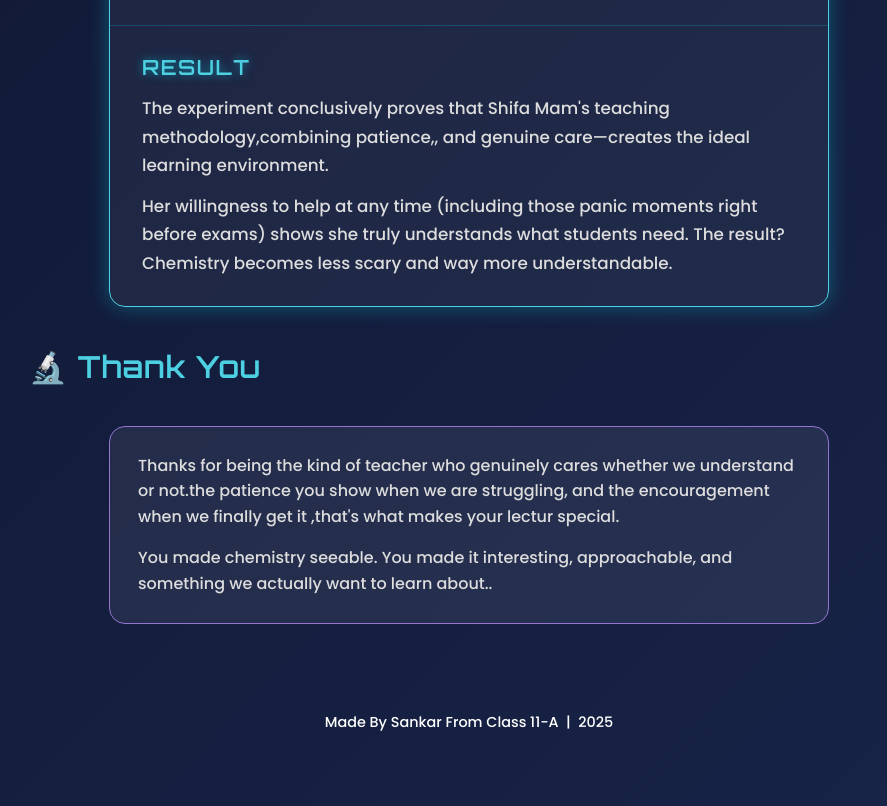
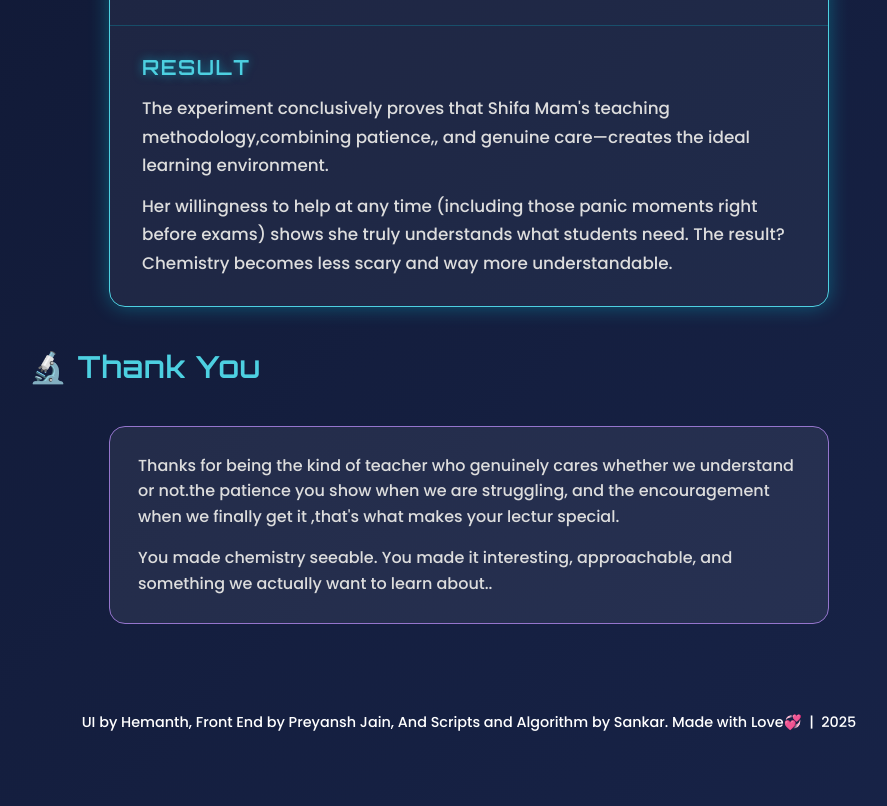
Before and after one commit to SunriserKing/Bday-Wish, a plain HTML site: page index.html in a window 1280 px wide. Shown: the part 1552-2358 px from the top of the page, without its empty margins (171-1058 px from the left). Drawn offline with Linux system fonts and the light colour scheme.

Commit message:
Add files via upload

```diff
--- a/index.html
+++ b/index.html
@@ -382,7 +382,7 @@
 </section>
 
 <footer class="foot">
-  Made By Sankar From Class 11-A &nbsp;|&nbsp; 2025
+  UI by Hemanth, Front End by Preyansh Jain, And Scripts and Algorithm by Sankar. Made with Love💞 &nbsp;|&nbsp; 2025
 </footer>
 
 <script>
```
